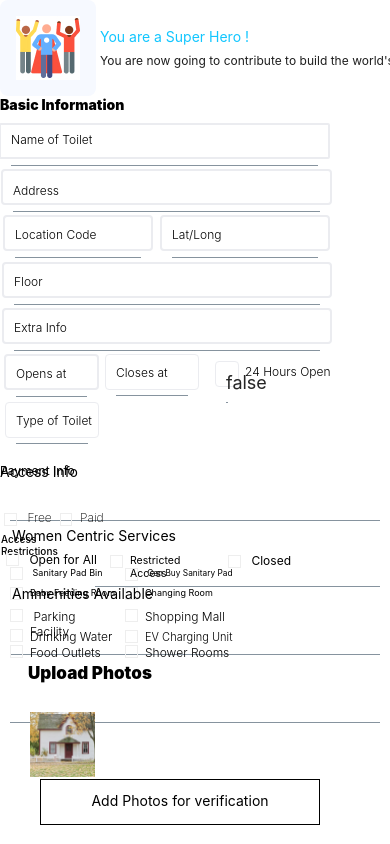
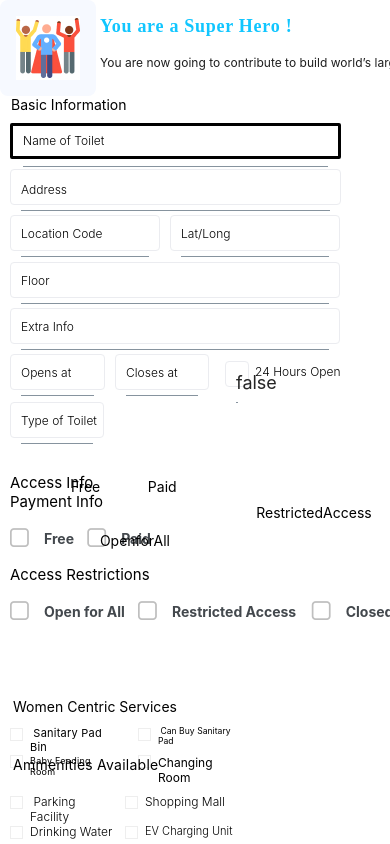
Before and after one commit to saswateesahoo/sulabhatoilet-project, a React Native app: screen /AddToiletPage in a window 390 px wide. Shown: the top 844 px of the page. Built offline with nearby package versions, Linux system fonts and the light colour scheme.

Commit message:
check inprogress

```diff
--- /dev/null
+++ b/src/components/atoms/CheckboxComponent.js
@@ -0,0 +1,47 @@
+import React from 'react';
+import {CheckBox} from '@rneui/themed';
+
+export const CheckboxComponent = ({label, checked, onPress}) => {
+  return <CheckBox title={label} checked={checked} onPress={onPress} />;
+};
+
+export default CheckboxComponent;
+
+// import React from 'react';
+// import {View, Text, TouchableOpacity, StyleSheet} from 'react-native';
+// import {CheckBox} from '@rneui/themed';
+// const CheckboxComponent = ({label, checked, onPress}) => {
+//   return (
+//     <TouchableOpacity onPress={onPress} style={styles.checkboxContainer}>
+//       <View style={[styles.checkbox, checked && styles.checked]}>
+//         {checked && <Text> </Text>}
+//       </View>
+//       <Text style={styles.label}>{label}</Text>
+//     </TouchableOpacity>
+//   );
+// };
+
+// const styles = StyleSheet.create({
+//   checkboxContainer: {
+//     flexDirection: 'row',
+//     alignItems: 'center',
+//     marginBottom: 16,
+//   },
+//   checkbox: {
+//     width: 20,
+//     height: 20,
+//     borderColor: 'black',
+//     borderWidth: 1,
+//     marginRight: 10,
+//     justifyContent: 'center',
+//     alignItems: 'center',
+//   },
+//   checked: {
+//     backgroundColor: 'black',
+//   },
+//   label: {
+//     fontSize: 16,
+//   },
+// });
+
+// export default CheckboxComponent;
--- a/src/components/atoms/InputComponent.js
+++ b/src/components/atoms/InputComponent.js
@@ -1,4 +1,4 @@
-import { Input } from '@rneui/themed';
+import {Input} from '@rneui/themed';
 
 const InputComponent = ({placeholder, value, onChangeText}) => {
   return (
@@ -6,7 +6,7 @@ const InputComponent = ({placeholder, value, onChangeText}) => {
       placeholder={placeholder}
       value={value}
       onChangeText={onChangeText}
-        />
+    />
   )
 }
 export default InputComponent;
--- a/src/components/atoms/SaveButton.js
+++ b/src/components/atoms/SaveButton.js
@@ -1,7 +1,7 @@
 import React from 'react';
-import { TouchableOpacity, Text, StyleSheet } from 'react-native';
+import {TouchableOpacity, Text, StyleSheet} from 'react-native';
 
-const SaveButton = ({ onPress }) => {
+const SaveButton = ({onPress}) => {
   return (
     <TouchableOpacity style={styles.button} onPress={onPress}>
       <Text style={styles.text}>Save</Text>
@@ -13,7 +13,7 @@ const styles = StyleSheet.create({
   button: {
     width: 303,
     height: 50,
-    top: -70,
+    top: -8,
     left:22,
     backgroundColor: '#2400FF',
     borderRadius: 5,
--- a/src/components/molecules/AccessInfo.js
+++ b/src/components/molecules/AccessInfo.js
@@ -1,241 +1,105 @@
 import React, {useState} from 'react';
 import {View, Text, StyleSheet} from 'react-native';
-import InputComponent from '../atoms/InputComponent';
+import CheckboxComponent from '../atoms/CheckboxComponent';
 
 const AccessInfo = () => {
-  // eslint-disable-next-line no-shadow
-  const [AccessInfo, setAccessInfo] = useState('');
-  const [PaymentInfo, setPaymentInfo] = useState('');
-  const [Free, setFree] = useState('');
-  const [Paid, setPaid] = useState('');
-  const [AccessRestrictions, setAccessRestrictions] = useState('');
-  const [OpenforAll, setOpenforAll] = useState('');
-  const [RestrictedAccess, setRestrictedAccess] = useState('');
-  const [Closed, setClosed] = useState('');
+  // const [AccessInfo, setAccessInfo] = useState('');
+  // const [PaymentInfo, setPaymentInfo] = useState('');
+  const [Free, setFree] = useState(false);
+  const [Paid, setPaid] = useState(false);
+  // const [AccessRestrictions, setAccessRestrictions] = useState('');
+  const [OpenforAll, setOpenforAll] = useState(false);
+  const [RestrictedAccess, setRestrictedAccess] = useState(false);
+  const [Closed, setClosed] = useState(false);
 
   return (
-    // eslint-disable-next-line react-native/no-inline-styles
-    <View style={{backgroundColor: 'white'}}>
-      {/* <Text style={styles.AccessInfoText}>Access Info</Text> */}
-      <View style={styles.AccessInfoContainer}>
-        <Text style={styles.AccessInfoText}>Access Info</Text>
-        <InputComponent
-          placeholder=" "
-          value={AccessInfo}
-          onChangeText={setAccessInfo}
-        />
-      </View>
-      <View style={styles.PaymentInfoContainer}>
-        <Text style={styles.PaymentInfoText}>Payment Info</Text>
-        <InputComponent
-          placeholder=" "
-          value={PaymentInfo}
-          onChangeText={setPaymentInfo}
-        />
-      </View>
-      <View style={styles.FreeContainer}>
-        <Text style={styles.FreeText}> Free</Text>
-        <InputComponent placeholder=" " value={Free} onChangeText={setFree} />
-      </View>
-      <View style={styles.PaidContainer}>
-        <Text style={styles.PaidText}>Paid</Text>
-        <InputComponent placeholder=" " value={Paid} onChangeText={setPaid} />
-      </View>
-      <View style={styles.AccessRestrictionsContainer}>
-        <Text style={styles.AccessRestrictionsText}>Access Restrictions</Text>
-        <InputComponent
-          placeholder=" "
-          value={AccessRestrictions}
-          onChangeText={setAccessRestrictions}
-        />
-      </View>
-      <View style={styles.OpenforAllContainer}>
-        <Text style={styles.OpenforAllText}> Open for All</Text>
-        <InputComponent
-          placeholder=" "
-          value={OpenforAll}
-          onChangeText={setOpenforAll}
-        />
-      </View>
-
-      <View style={styles.RestrictedAccessContainer}>
-        <Text style={styles.RestrictedAccessText}>Restricted Access</Text>
-        <InputComponent
-          placeholder=" "
-          value={RestrictedAccess}
-          onChangeText={setRestrictedAccess}
-        />
-      </View>
-
-      <View style={styles.ClosedContainer}>
-        <Text style={styles.ClosedText}> Closed</Text>
-        <InputComponent
-          placeholder=" "
-          value={Closed}
-          onChangeText={setClosed}
-        />
+    // <View style={{ backgroundColor: 'white' }}>
+    <View style={styles.container}>
+      <View style={styles.inputContainer1}>
+        <Text style={styles.inputLabel}>Access Info</Text>
+        <Text style={styles.inputLabel}>Payment Info</Text>
+        <View style={styles.inputContainer}>
+          <CheckboxComponent
+            label="Free"
+            checked={Free}
+            onPress={() => setFree(!Free)}
+            // style={styles.checkbox}
+          />
+          <Text style={styles.label}>Free</Text>
+          <CheckboxComponent
+            label="Paid"
+            checked={Paid}
+            onPress={() => setPaid(!Paid)}
+          />
+          <Text style={styles.label}>Paid</Text>
+        </View>
+        <View style={styles.inputContainer2}>
+          <Text style={styles.inputLabel}>Access Restrictions</Text>
+          <View style={styles.inputContainer}>
+            <CheckboxComponent
+              label="Open for All"
+              checked={OpenforAll}
+              onPress={() => setOpenforAll(!OpenforAll)}
+            />
+            <Text style={styles.label3}>OpenforAll</Text>
+            <CheckboxComponent
+              label="Restricted Access"
+              checked={RestrictedAccess}
+              onPress={() => setRestrictedAccess(!RestrictedAccess)}
+            />
+            <Text style={styles.label4}>RestrictedAccess</Text>
+            <CheckboxComponent
+              label="Closed"
+              checked={Closed}
+              onPress={() => setClosed(!Closed)}
+            />
+            <Text style={styles.label5}>Closed</Text>
+          </View>
+        </View>
       </View>
     </View>
   );
 };
+
 const styles = StyleSheet.create({
-  AccessInfoContainer: {
-    // width: 94,
-    // height: 36,
-    // top: 488,
-    // left: 20,
-    // backgroundColor: 'white',
-    // position: 'absolute',
+  container: {
+
+    backgroundColor: 'white',
+    padding: 10,
   },
-  AccessInfoText: {
+  inputContainer1: {
+    marginBottom: 40,
+  },
+  inputContainer2:{
+    marginBottom: 20,
+    top: -20,
+  },
+  inputContainer:{
+    flexDirection: 'row',
+    marginBottom: 20,
+    marginLeft: -20,
+    // flex:1,
+  },
+  inputLabel: {
     color: 'black',
-    fontSize: 14,
+    fontStyle: 'normal',
+    fontSize: 15,
     fontWeight: '400',
-    // fontWeight: 'bold',
-    letterSpacing: 0.02,
-    textAlign: 'left',
   },
-  PaymentInfoContainer: {
-    // width: 94,
-    // height: 36,
-    // top: 520,
-    // left: 20,
-    // backgroundColor: '',
-    // position: 'absolute',
+  label:{
+    margin: -33,
+    // flex:1,
+  },
+  label3:{
+    margin: -52,
+    marginLeft:-55,
+  },
+  label4:{
+    margin: -80,
+    marginLeft:-70,
 
-  },
-  PaymentInfoText: {
-    color: 'black',
-    fontSize: 12,
-    fontWeight: '400',
-    letterSpacing: 0.02,
-    textAlign: 'left',
-    top: -68,
-  },
-  FreeContainer: {
-    width: 13,
-    height: 13,
-    top: 50,
-    left: 4,
-    borderWidth: 1,
-    background:
-      'linear-gradient(0deg, #EEEEEE, #EEEEEE), linear-gradient(0deg, #FFFFFF, #FFFFFF)',
-    borderColor: '#EEEEEE',
-    position: 'absolute',
-  },
-  FreeText: {
-    width: 88,
-    top: -4,
-    left: 19,
-    color: 'black',
-    fontSize: 12,
-    fontWeight: '200',
-    letterSpacing: 0.02,
-    textAlign: 'left',
-    position: 'absolute',
-  },
-  PaidContainer: {
-    width: 12,
-    height: 13,
-    top: 50,
-    left: 60,
-    borderWidth: 1,
-    background:
-      'linear-gradient(0deg, #EEEEEE, #EEEEEE), linear-gradient(0deg, #FFFFFF, #FFFFFF)',
-    borderColor: '#EEEEEE',
-    position: 'absolute',
-  },
-  PaidText: {
-    width: 88,
-    top: -4,
-    left: 19,
-    color: 'black',
-    fontSize: 12,
-    fontWeight: '200',
-    letterSpacing: 0.02,
-    textAlign: 'left',
-    position: 'absolute',
-  },
-  AccessRestrictionsContainer: {
-    width: 94,
-    // height: 36,
-    top: 70,
-    left: 1,
-    backgroundColor: 'white',
-    position: 'absolute',
-  },
-  AccessRestrictionsText: {
-    color: 'black',
-    fontSize: 10,
-    fontWeight: '500',
-    letterSpacing: 0.02,
-    textAlign: 'left',
-  },
-  OpenforAllContainer: {
-    width: 13,
-    height: 13,
-    top: 90,
-    left: 6,
-    borderWidth: 1,
-    background:
-      'linear-gradient(0deg, #EEEEEE, #EEEEEE), linear-gradient(0deg, #FFFFFF, #FFFFFF)',
-    borderColor: '#EEEEEE',
-    position: 'absolute',
-  },
-  OpenforAllText: {
-    width: 88,
-    top: -2,
-    left: 19,
-    color: 'black',
-    fontSize: 12,
-    fontWeight: '400',
-    letterSpacing: 0.02,
-    textAlign: 'left',
-    position: 'absolute',
-  },
-  RestrictedAccessContainer: {
-    width: 13,
-    height: 13,
-    top: 92,
-    left: 110,
-    borderWidth: 1,
-    background:
-      'linear-gradient(0deg, #EEEEEE, #EEEEEE), linear-gradient(0deg, #FFFFFF, #FFFFFF)',
-    borderColor: '#EEEEEE',
-    position: 'absolute',
-  },
-  RestrictedAccessText: {
-    width: 88,
-    top: -2,
-    left: 19,
-    color: 'black',
-    fontSize: 10.5,
-    fontWeight: '400',
-    letterSpacing: 0.02,
-    textAlign: 'left',
-    position: 'absolute',
-  },
-  ClosedContainer: {
-    width: 13,
-    height: 13,
-    top: 92,
-    left: 228,
-    borderWidth: 1,
-    background:
-      'linear-gradient(0deg, #EEEEEE, #EEEEEE), linear-gradient(0deg, #FFFFFF, #FFFFFF)',
-    borderColor: '#EEEEEE',
-    position: 'absolute',
-  },
-  ClosedText: {
-    width: 88,
-    top: -3,
-    left: 19,
-    color: 'black',
-    fontSize: 12,
-    fontWeight: '400',
-    letterSpacing: 0.02,
-    textAlign: 'left',
-    position: 'absolute',
-  },
+  }
+
 });
+
 export default AccessInfo;
--- a/src/components/molecules/AmmenitiesAvailable.js
+++ b/src/components/molecules/AmmenitiesAvailable.js
@@ -76,8 +76,8 @@ const styles = StyleSheet.create({
   AmmenitiesAvailableContainer: {
     // width: 94,
     // height: 36,
-    // top: 310,
-    // left: 30,
+    top: 20,
+    left: 1,
     // backgroundColor: 'white',
     // position: 'absolute',
 
@@ -86,7 +86,7 @@ const styles = StyleSheet.create({
     color: 'black',
     fontSize: 14,
     fontWeight: '400',
-    letterSpacing: 0.02,
+    letterSpacing: 0.24,
     textAlign: 'left',
     // top: 10,
     // left: -10,
@@ -96,16 +96,17 @@ const styles = StyleSheet.create({
   ParkingFacilityContainer:{
     width: 13,
     height: 13,
-    top: -56,
+    top: -20,
     left: 10,
     borderWidth: 1,
-    background: 'linear-gradient(0deg, #EEEEEE, #EEEEEE), linear-gradient(0deg, #FFFFFF, #FFFFFF)',
+    background:
+      'linear-gradient(0deg, #EEEEEE, #EEEEEE), linear-gradient(0deg, #FFFFFF, #FFFFFF)',
     borderColor: '#EEEEEE',
     position: 'absolute',
   },
   ParkingFacilityText:{
     width: 88,
-    top: -1,
+    top: -3,
     left: 19,
     color: 'black',
     fontSize: 12,
@@ -117,7 +118,7 @@ const styles = StyleSheet.create({
   ShoppingMallContainer:{
     width: 13,
     height: 13,
-    top: -56,
+    top: -20,
     left: 125,
     borderWidth: 1,
     background: 'linear-gradient(0deg, #EEEEEE, #EEEEEE), linear-gradient(0deg, #FFFFFF, #FFFFFF)',
@@ -126,7 +127,7 @@ const styles = StyleSheet.create({
   },
   ShoppingMallText:{
     width: 88,
-    top: -1,
+    top: -3,
     left: 19,
     color: 'black',
     fontSize: 12,
@@ -138,7 +139,7 @@ const styles = StyleSheet.create({
   DrinkingWaterContainer:{
     width: 13,
     height: 13,
-    top: -36,
+    top: 10,
     left: 10,
     borderWidth: 1,
     background: 'linear-gradient(0deg, #EEEEEE, #EEEEEE), linear-gradient(0deg, #FFFFFF, #FFFFFF)',
@@ -147,7 +148,7 @@ const styles = StyleSheet.create({
   },
   DrinkingWaterText:{
     width: 88,
-    top: -1,
+    top: -3,
     left: 19,
     color: 'black',
     fontSize: 12,
@@ -159,7 +160,7 @@ const styles = StyleSheet.create({
   EVChargingUnitContainer:{
     width: 13,
     height: 13,
-    top: -35,
+    top: 10,
     left: 125,
     borderWidth: 1,
     background: 'linear-gradient(0deg, #EEEEEE, #EEEEEE), linear-gradient(0deg, #FFFFFF, #FFFFFF)',
@@ -168,7 +169,7 @@ const styles = StyleSheet.create({
   },
   EVChargingUnitText:{
     width: 88,
-    top: -1,
+    top: -3,
     left: 19,
     color: 'black',
     fontSize: 11,
@@ -180,7 +181,7 @@ const styles = StyleSheet.create({
   FoodOutletsContainer:{
     width: 13,
     height: 13,
-    top: -20,
+    top: 40,
     left: 10,
     borderWidth: 1,
     background: 'linear-gradient(0deg, #EEEEEE, #EEEEEE), linear-gradient(0deg, #FFFFFF, #FFFFFF)',
@@ -189,7 +190,7 @@ const styles = StyleSheet.create({
   },
   FoodOutletsText:{
     width: 88,
-    top: -1,
+    top: -3,
     left: 19,
     color: 'black',
     fontSize: 12,
@@ -201,7 +202,7 @@ const styles = StyleSheet.create({
   ShowerRoomsContainer:{
     width: 13,
     height: 13,
-    top: -20,
+    top: 40,
     left: 125,
     borderWidth: 1,
     background: 'linear-gradient(0deg, #EEEEEE, #EEEEEE), linear-gradient(0deg, #FFFFFF, #FFFFFF)',
@@ -210,7 +211,7 @@ const styles = StyleSheet.create({
   },
   ShowerRoomsText:{
     width: 88,
-    top: -1,
+    top: -3,
     left: 19,
     color: 'black',
     fontSize: 12,
--- a/src/components/molecules/BasicInformation.js
+++ b/src/components/molecules/BasicInformation.js
@@ -106,27 +106,30 @@ const BasicInformation = () => {
 };
 const styles = StyleSheet.create({
   basicInfoContainer: {
-    width: 150,
-    height: 60,
+    // width: 150,
+    // height: 60,
     top: 155,
     left: 50,
+
     // backgroundColor: 'red',
     // position: 'absolute',
   },
   basicInfoText: {
     color: 'black',
     fontSize: 14,
-    fontWeight: '900',
+    fontWeight: '400',
     letterSpacing: 0.02,
     textAlign: 'left',
+    left:11,
   },
   additionalContainer: {
     width: 331,
     height: 36,
     top: 10,
-    left: -1,
+    left: 10,
     borderRadius: 2,
-    borderWidth: 2,
+    borderWidth: 1,
+    border: 'solid',
     background:
       'linear-gradient(0deg, #EBECF0, #EBECF0),linear-gradient(0deg, #FFFFFF, #FFFFFF)',
     borderColor: '#EBECF0',
@@ -147,9 +150,9 @@ const styles = StyleSheet.create({
     width: 331,
     height: 36,
     top: 20,
-    left: 1,
+    left: 10,
     borderRadius: 4,
-    borderWidth: 2,
+    borderWidth: 1,
     background:
       'linear-gradient(0deg, #EBECF0, #EBECF0), linear-gradient(0deg, #FFFFFF, #FFFFFF)',
     borderColor: '#EBECF0',
@@ -170,9 +173,9 @@ const styles = StyleSheet.create({
     width: 150,
     height: 36,
     top: 30,
-    left: 3,
+    left: 10,
     borderRadius: 4,
-    borderWidth: 2,
+    borderWidth: 1,
     background:
       'linear-gradient(0deg, #EBECF0, #EBECF0), linear-gradient(0deg, #FFFFFF, #FFFFFF)',
     borderColor: '#EBECF0',
@@ -193,9 +196,9 @@ const styles = StyleSheet.create({
     width: 170,
     height: 36,
     top: -6,
-    left: 160,
+    left: 170,
     borderRadius: 4,
-    borderWidth: 2,
+    borderWidth: 1,
     background:
       'linear-gradient(0deg, #EBECF0, #EBECF0), linear-gradient(0deg, #FFFFFF, #FFFFFF)',
     borderColor: '#EBECF0',
@@ -216,9 +219,9 @@ const styles = StyleSheet.create({
     width: 330,
     height: 36,
     top: 5,
-    left: 2,
+    left: 10,
     borderRadius: 4,
-    borderWidth: 2,
+    borderWidth: 1,
     background:
       'linear-gradient(0deg, #EBECF0, #EBECF0), linear-gradient(0deg, #FFFFFF, #FFFFFF)',
     borderColor: '#EBECF0',
@@ -239,9 +242,9 @@ const styles = StyleSheet.create({
     width: 330,
     height: 36,
     top: 15,
-    left: 2,
+    left: 10,
     borderRadius: 4,
-    borderWidth: 2,
+    borderWidth: 1,
     background:
       'linear-gradient(0deg, #EBECF0, #EBECF0), linear-gradient(0deg, #FFFFFF, #FFFFFF)',
     borderColor: '#EBECF0',
@@ -262,9 +265,9 @@ const styles = StyleSheet.create({
     width: 95,
     height: 36,
     top: 25,
-    left: 4,
+    left: 10,
     borderRadius: 4,
-    borderWidth: 2,
+    borderWidth: 1,
     background:
       'linear-gradient(0deg, #EBECF0, #EBECF0), linear-gradient(0deg, #FFFFFF, #FFFFFF)',
     borderColor: '#EBECF0',
@@ -285,7 +288,7 @@ const styles = StyleSheet.create({
     width: 94,
     height: 36,
     top: -11,
-    left: 105,
+    left: 115,
     borderRadius: 4,
     borderWidth: 1,
     background:
@@ -308,7 +311,7 @@ const styles = StyleSheet.create({
     width: 24,
     height: 26,
     top: -40,
-    left: 215,
+    left: 225,
     borderRadius: 4,
     borderWidth: 1,
     background:
@@ -331,7 +334,7 @@ const styles = StyleSheet.create({
     width: 94,
     height: 36,
     top: -25,
-    left: 5,
+    left: 10,
     borderRadius: 4,
     borderWidth: 1,
     background:
--- a/src/components/molecules/PhotoUpload.js
+++ b/src/components/molecules/PhotoUpload.js
@@ -29,7 +29,7 @@ const PhotoUpload = () => {
         style={{
           width: 150,
           height: 60,
-          top: -70,
+          top: 20,
           left: 28,
           color: 'black',
           fontSize: 17,
@@ -43,7 +43,7 @@ const PhotoUpload = () => {
 
       <Image
         source={require('../assets/Rectangle.jpg')}
-        style={{ width: 65, height: 65, margin: 10,top: -91,left:20 }}
+        style={{ width: 65, height: 65, margin: 10,top: -11,left:20 }}
       />
       <InputComponent
         placeholder=""
@@ -57,18 +57,18 @@ const PhotoUpload = () => {
           style={{
             width: 280,
             height: 46,
-            top: -150,
+            top: -80,
             left: 40,
-            color: 'black',
+            borderColor: '#EBECF0',
             borderRadius: 0,
             borderWidth: 1,
             fontSize: 12,
             fontWeight: '300',
             letterSpacing: 0.02,
             textAlign: 'left',
-          }}
-        >
-          <Text style={{ color: 'black', textAlign: 'center' ,top:12}}>
+            background: '#FFF',
+          }}>
+          <Text style={{color: 'black', textAlign: 'center', top: 12}}>
             Add Photos for verification
           </Text>
         </View>
--- a/src/components/molecules/Superhero.js
+++ b/src/components/molecules/Superhero.js
@@ -9,12 +9,13 @@ const Superhero = () => {
           style={styles.additionalImage}
       />
       </View>
-
       <View>
         <Text style={styles.SuperHeroText}>You are a Super Hero !</Text>
         <Text style={styles.contributeText}>
-          You are now going to contribute to build the world's largest toilet
-          network. My toilet relies on superheroes like you.
+          {/* You are now going to contribute to build the world's largest toilet
+          network. My toilet relies on superheroes like you. */}
+          You are now going to contribute to build world’s largest toilet
+          network My Toilet relies on superhero like you.
         </Text>
       </View>
     </View>
@@ -50,13 +51,14 @@ const styles = StyleSheet.create({
   },
   SuperHeroText: {
     // width: 190,
-    // top: -330,
+    top: -10,
     // left: -1,
     color: '#11C6FF',
-    // fontFamily: 'Poppins',
-    // fontSize: 18,
-    // fontWeight: '400',
-    // letterSpacing: 0.04,
+    fontFamily: 'Poppins',
+    fontSize: 18,
+    fontWeight: '600',
+    fontStyle: 'normal',
+    letterSpacing: 0.72,
     // backgroundColor: '#11C6FF',
     // position: 'absolute',
   },
--- a/src/components/molecules/WomenCentricServices.js
+++ b/src/components/molecules/WomenCentricServices.js
@@ -62,8 +62,8 @@ const styles = StyleSheet.create({
 WomenCentricServicesContainer:{
     // width: 94,
     // height: 36,
-    // top: 640,
-    // left: -160,
+    top: 20,
+    left: 1,
     // backgroundColor: 'white',
     // position: 'absolute',
 
@@ -81,7 +81,7 @@ WomenCentricServicesContainer:{
   SanitaryPadBinContainer:{
     width: 13,
     height: 13,
-    top: -30,
+    top: -20,
     left: 10,
     borderWidth: 1,
     background:
@@ -91,31 +91,32 @@ WomenCentricServicesContainer:{
   },
   SanitaryPadBinText:{
     width: 88,
-    top: -1,
+    top: -3,
     left: 19,
     color: 'black',
-    fontSize: 9,
+    fontSize: 11,
     fontWeight: '400',
-    letterSpacing: 0.02,
+    letterSpacing: 0.24,
     textAlign: 'left',
     position: 'absolute',
   },
   CanBuySanitaryPadContainer:{
     width: 13,
     height: 13,
-    top: -29,
-    left: 125,
+    top: -20,
+    left: 138,
     borderWidth: 1,
-    background: 'linear-gradient(0deg, #EEEEEE, #EEEEEE), linear-gradient(0deg, #FFFFFF, #FFFFFF)',
+    background:
+      'linear-gradient(0deg, #EEEEEE, #EEEEEE), linear-gradient(0deg, #FFFFFF, #FFFFFF)',
     borderColor: '#EEEEEE',
     position: 'absolute',
   },
   CanBuySanitaryPadText:{
     width: 88,
-    top: -1,
+    top: -3,
     left: 19,
     color: 'black',
-    fontSize: 8.3,
+    fontSize: 8.6,
     fontWeight: '400',
     letterSpacing: 0.02,
     textAlign: 'left',
@@ -124,7 +125,7 @@ WomenCentricServicesContainer:{
   BabyFeedingRoomContainer:{
     width: 13,
     height: 13,
-    top: -10,
+    top: 7,
     left: 10,
     borderWidth: 1,
     background: 'linear-gradient(0deg, #EEEEEE, #EEEEEE), linear-gradient(0deg, #FFFFFF, #FFFFFF)',
@@ -138,15 +139,15 @@ WomenCentricServicesContainer:{
     color: 'black',
     fontSize: 9,
     fontWeight: '400',
-    letterSpacing: 0.02,
+    letterSpacing: 0.24,
     textAlign: 'left',
     position: 'absolute',
   },
   ChangingRoomContainer:{
     width: 13,
     height: 13,
-    top: -10,
-    left: 125,
+    top: 7,
+    left: 138,
     borderWidth: 1,
     background: 'linear-gradient(0deg, #EEEEEE, #EEEEEE), linear-gradient(0deg, #FFFFFF, #FFFFFF)',
     borderColor: '#EEEEEE',
@@ -157,7 +158,7 @@ WomenCentricServicesContainer:{
     top: -1,
     left: 19,
     color: 'black',
-    fontSize: 9,
+    fontSize: 12,
     fontWeight: '400',
     letterSpacing: 0.02,
     textAlign: 'left',
```
